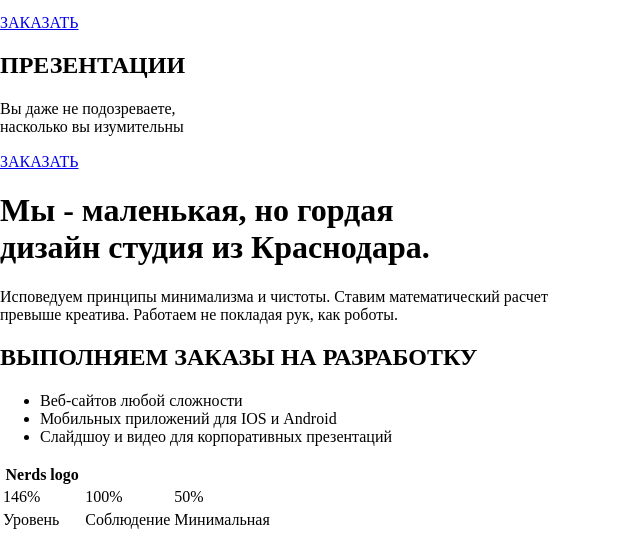
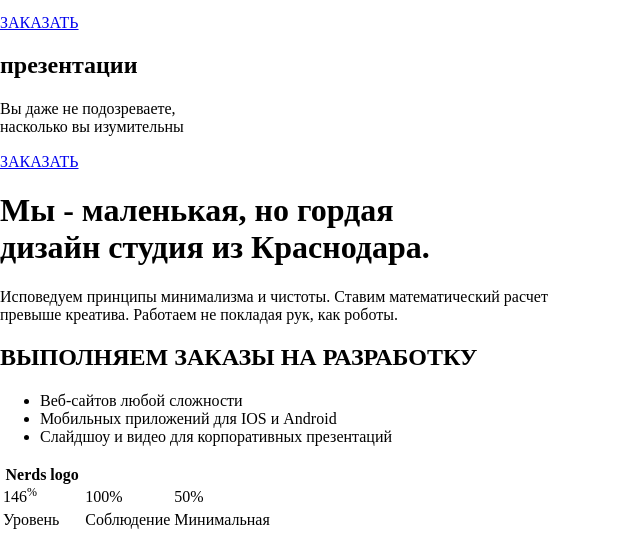
Before and after one commit to Albatrosso/nerds, a plain HTML site: page index.html in a window 1280 px wide. Shown: the part 861-1394 px from the top of the page, without its empty margins (0-640 px from the left). Drawn offline with Linux system fonts and the light colour scheme.

Commit message:
tag refactoring

```diff
--- a/index.html
+++ b/index.html
@@ -48,7 +48,7 @@
                <a class="products-order-link" href="#">ЗАКАЗАТЬ</a>
            </div>
            <div class="product-item">
-               <h2 class="products-item-header">ПРЕЗЕНТАЦИИ</h2>
+               <h2 class="products-item-header">презентации</h2>
                <p class="information-text">Вы даже не подозреваете,<br>насколько вы изумительны</p>
                <a class="products-order-link" href="#">ЗАКАЗАТЬ</a>
            </div>
@@ -68,7 +68,7 @@
                <tr>
                    <th class="logo">Nerds logo</th>
                </tr>
-               <tr><td>146%</td><td>100%</td><td>50%</td></tr>
+               <tr><td>146<sup>%</sup></td><td>100%</td><td>50%</td></tr>
                <tr><td>Уровень<br> самоотдачи</td><td>Соблюдение <br> сроков</td><td>Минимальная <br> предоплата</td></tr>
            </table>
        </section>
```
